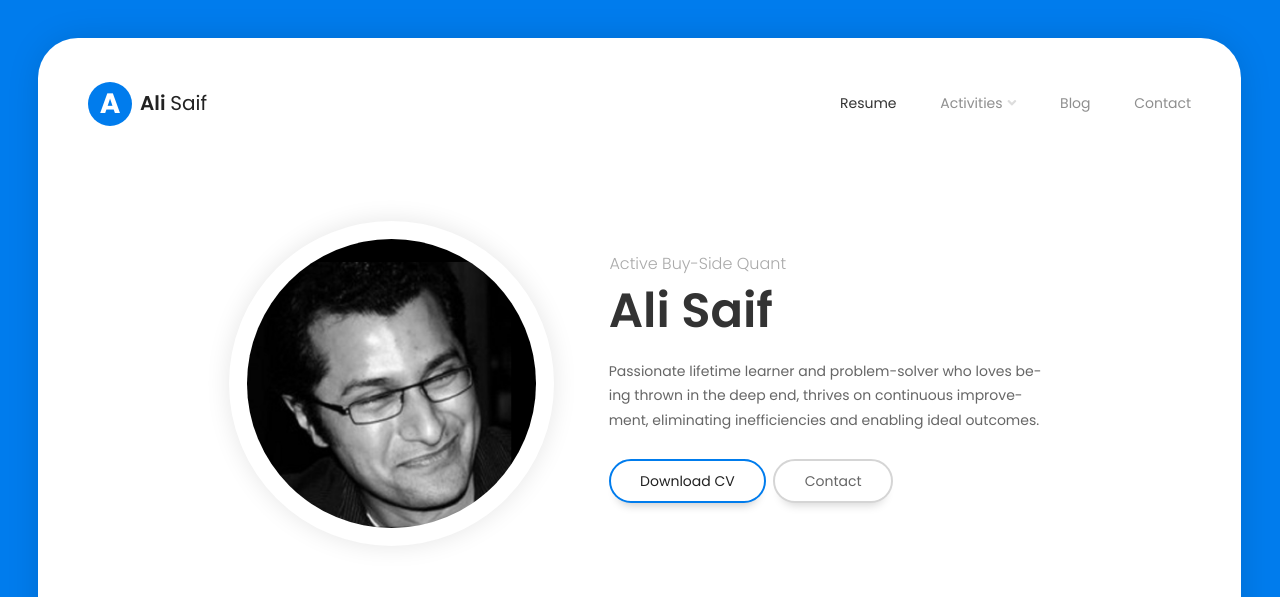
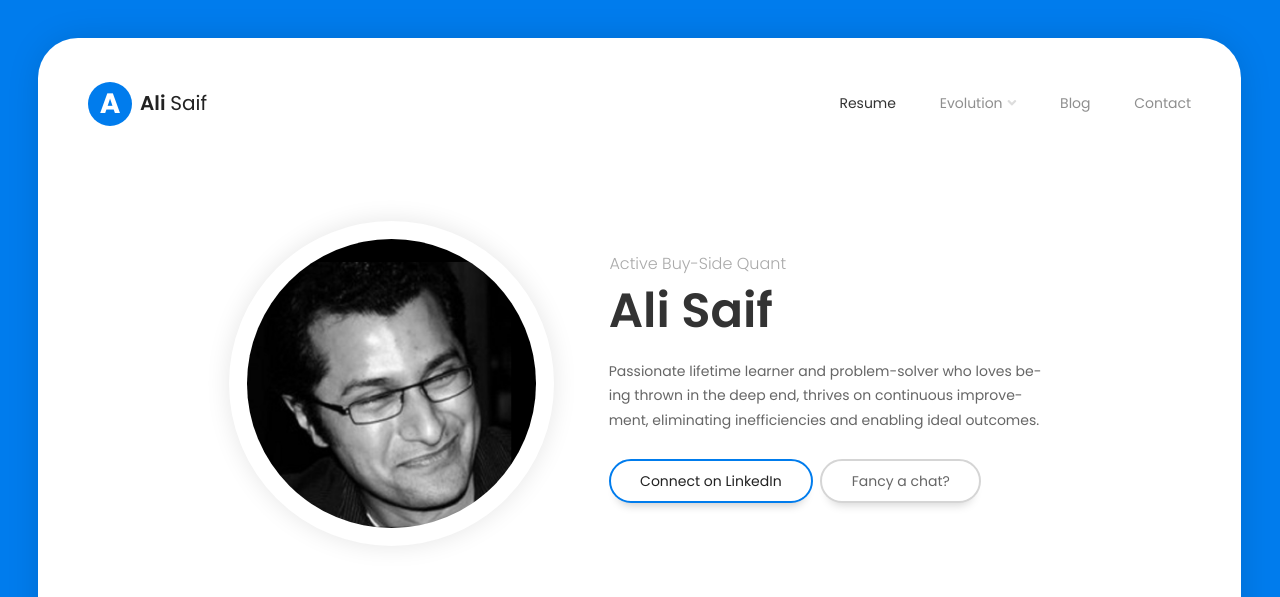
Before and after one commit to integracore2/integracore2.github.io, a Jekyll site: the page built from index.md, in a window 1280 px wide. Shown: the top 597 px of the page. Built offline with Jekyll 4.4.1, drawn with Linux system fonts in a browser that asks for light colours.

Commit message:
Added contact info on home page

```diff
--- a/_includes/header_site.html
+++ b/_includes/header_site.html
@@ -18,7 +18,7 @@
           </li>
 
           <li class="menu-item menu-item-has-children">
-            <a href="portfolio.html">Activities</a>
+            <a href="portfolio.html">Evolution</a>
             <ul class="sub-menu">
               <li class="menu-item">
                 <a href="#">Current Projects</a>
--- a/_layouts/default.html
+++ b/_layouts/default.html
@@ -74,8 +74,8 @@
                             <p>{{ site.author.bio }}</p>
 
                             <div class="home-buttons">
-                              <a href="#" target="_blank" class="btn btn-primary">Download CV</a>
-                              <a href="#" target="_self" class="btn btn-secondary">Contact</a>
+                              <a href="https://www.linkedin.com/in/ali-saif/" target="_blank" class="btn btn-primary">Connect on LinkedIn</a>
+                              <a href="#" target="_self" class="btn btn-secondary">Fancy a chat?</a>
                             </div>
                           </div>
                         </div>
```
